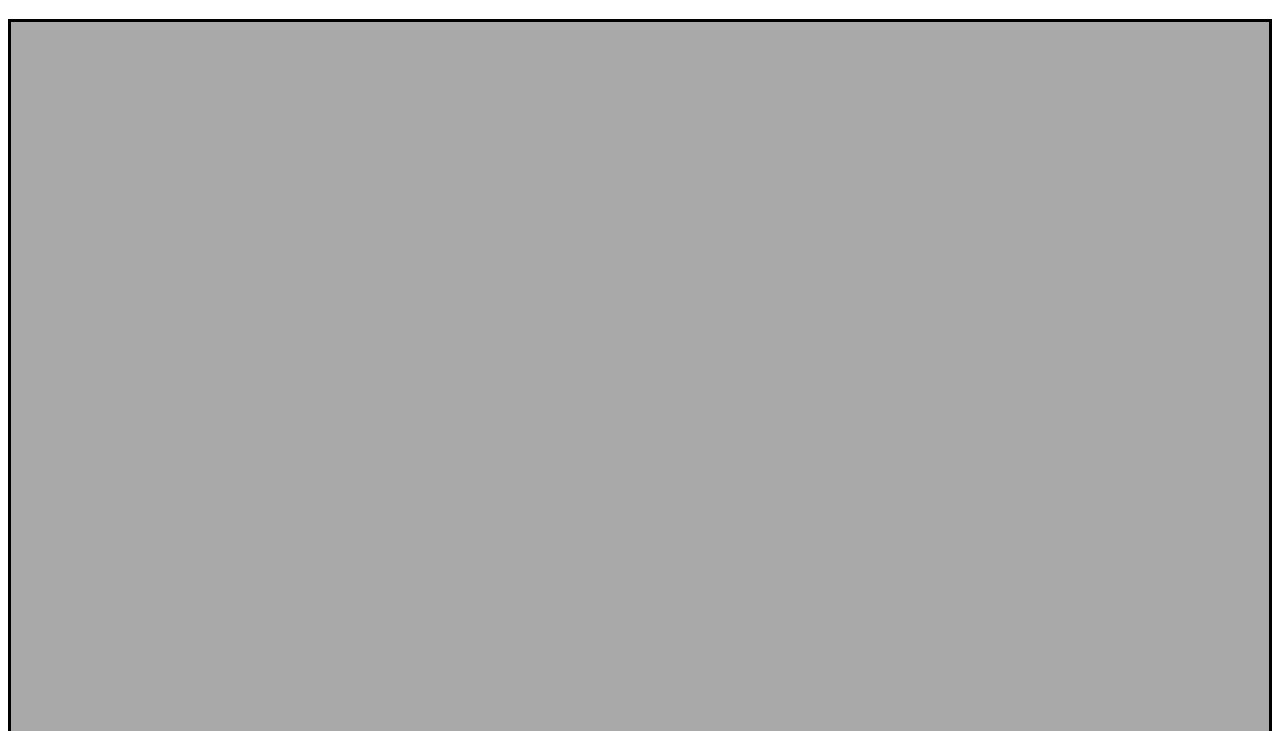
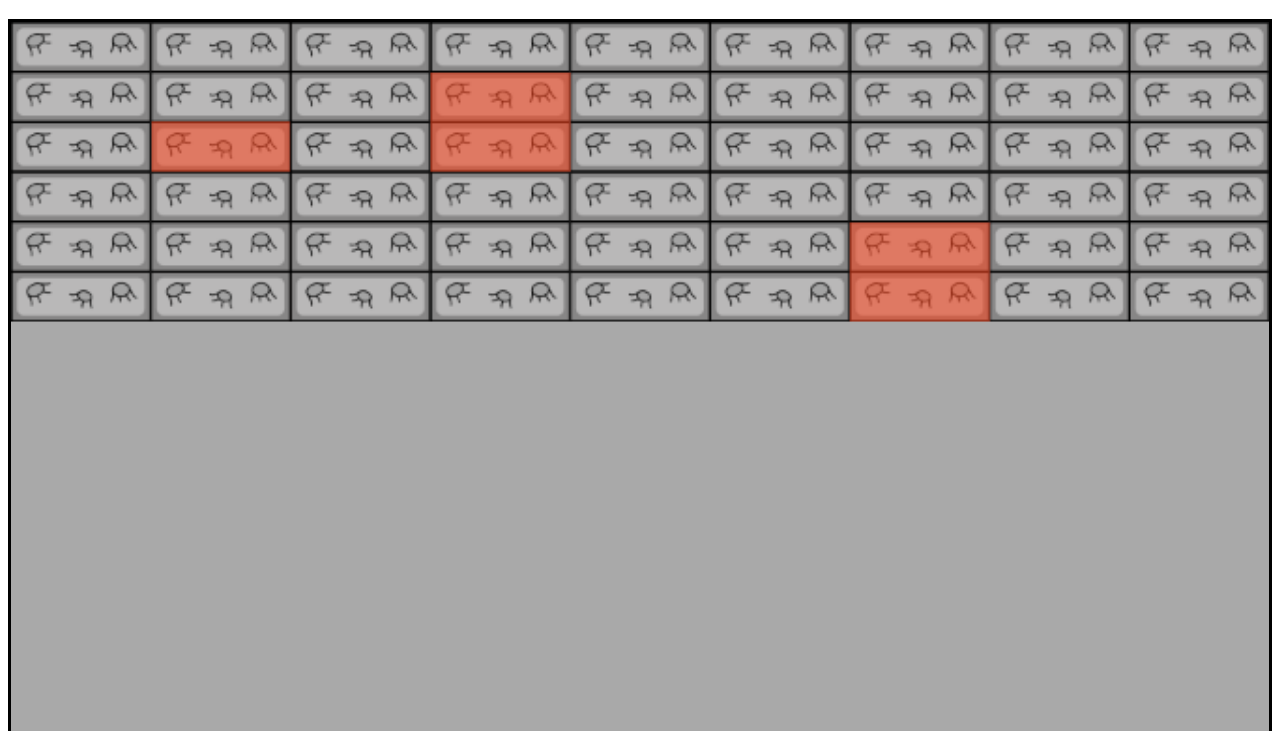
Before and after one commit to Tooki24/casse-brick, a plain HTML site: page src/casse-brique.html in a window 1280 px wide. Shown: the part 69-800 px from the top of the page. Drawn offline with nearby package versions, Linux system fonts and the light colour scheme.

Commit message:
grille de brick
Affichage d'une grille de brick avec des brick vitesses qui se génère aléatoirement dans la grille

```diff
--- a/src/brick.js
+++ b/src/brick.js
@@ -1,18 +1,69 @@
+//classe brick
 class Brick{
     constructor(type,points,img){
     this.type=type;
     this.points=points;
     this.img=new Image();
     this.img.src=img
+    this.long=40/1.5
+    this.larg=112/1.5
     }
+}
+
+//génère un nombre random de 0 a max
+function getRandom(max){
+    return Math.floor(Math.random()*max)
+}
+
+//dessine un tableau de brick avec un maximum de 4 bricks vitesses
+function drawBrick(ctx,){
+    let nbSpeedmax=6
+    let nbSpeed=0
+    //génère la grille des bricks (9x6)
+    for (let larg=0;larg<9;larg++ ){
+        for (let lon=0; lon<6; lon++){
+            let normalBrick= new Brick("normal",10,'/img/normal_brick.png')
+            let speedBrick= new Brick("vitesse",30, "/img/speed_brick.png")
+            let img=normalBrick.img
+            let img2= speedBrick.img
+            let x= normalBrick.larg*larg
+            let y=normalBrick.long*lon
+            let typeBrick=getRandom(2)
+            //affiche une brick normale si le nombre aléatoire est de 0, sinon une brick vitesse si il y en a pas encore "nbSpeedmax", sinon met une brick normale
+            if(typeBrick==0){
+                normalBrick.img.onload=function(){
+                    ctx.drawImage(img,x,y,112/1.5,40/1.5)
+
+                }
+            }
+            else if(typeBrick==1){
+                if(nbSpeed<nbSpeedmax){
+                    if(getRandom(5)==0){
+                        speedBrick.img.onload=function(){
+                            ctx.drawImage(img2,x,y,112/1.5,40/1.5)
+                        }
+                        nbSpeed+=1
+                    }
+                    else {
+                        normalBrick.img.onload=function(){
+                            ctx.drawImage(img,x,y,112/1.5,40/1.5)
+
+                        }
 
 
-function drawBrick(ctx,x,y){
-    let normalBrick= new Brick("normal",10,'/img/normal_brick.png')
-    let img=normalBrick.getImg
-    console.log(normalBrick.img)
-    normalBrick.img.onload=function(){
-        ctx.drawImage(img,x,y)
+                    }
+                }
+                else {
+                    normalBrick.img.onload=function(){
+                        ctx.drawImage(img,x,y,112/1.5,40/1.5)
+
+                    }
+
+
+            }
+
+
+            }
+        }
     }
-
 }
--- a/src/casse-brique.html
+++ b/src/casse-brique.html
@@ -8,6 +8,6 @@
     </head>
    <body>
        <H1>Casse-Brique</H1>
-       <canvas id="drawArea" width="690" height="500">Your browser doesn't support canvas</canvas>
+       <canvas id="drawArea" width="672" height="500">Your browser doesn't support canvas</canvas>
    </body>
 </html>
--- a/src/source.js
+++ b/src/source.js
@@ -65,5 +65,5 @@ $(document).ready(function()
 
     // On imagine qu’il y a un bouton pour effacer le contenu du canvas
     $('#clear').on('click', clearCanvas);
-    drawBrick(context,0,0);
+    drawBrick(context);
 });
```
